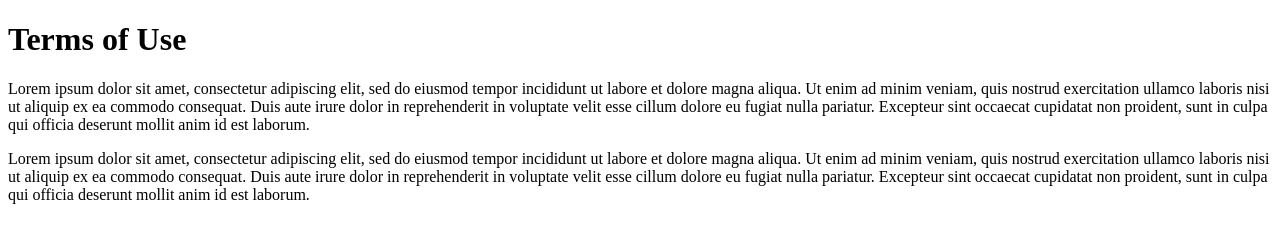
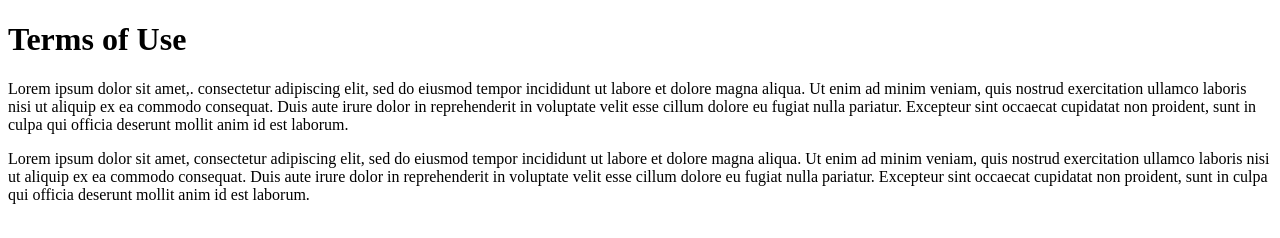
Before and after one commit to chinonsoisidore/masterclass, a plain HTML site: page terms.html in a window 1280 px wide. Drawn offline with Linux system fonts and the light colour scheme.

```diff
--- a/terms.html
+++ b/terms.html
@@ -7,7 +7,7 @@
 
 <body>
 <h1> Terms of Use </h1>
-<p> Lorem ipsum dolor sit amet, consectetur adipiscing elit, sed do eiusmod tempor incididunt ut labore et dolore magna aliqua. Ut enim ad minim veniam, quis nostrud exercitation ullamco laboris nisi ut aliquip ex ea commodo consequat. Duis aute irure dolor in reprehenderit in voluptate velit esse cillum dolore eu fugiat nulla pariatur. Excepteur sint occaecat cupidatat non proident, sunt in culpa qui officia deserunt mollit anim id est laborum.</p>
+<p> Lorem ipsum dolor sit amet,. consectetur adipiscing elit, sed do eiusmod tempor incididunt ut labore et dolore magna aliqua. Ut enim ad minim veniam, quis nostrud exercitation ullamco laboris nisi ut aliquip ex ea commodo consequat. Duis aute irure dolor in reprehenderit in voluptate velit esse cillum dolore eu fugiat nulla pariatur. Excepteur sint occaecat cupidatat non proident, sunt in culpa qui officia deserunt mollit anim id est laborum.</p>
 Lorem ipsum dolor sit amet, consectetur adipiscing elit, sed do eiusmod tempor incididunt ut labore et dolore magna aliqua. Ut enim ad minim veniam, quis nostrud exercitation ullamco laboris nisi ut aliquip ex ea commodo consequat. Duis aute irure dolor in reprehenderit in voluptate velit esse cillum dolore eu fugiat nulla pariatur. Excepteur sint occaecat cupidatat non proident, sunt in culpa qui officia deserunt mollit anim id est laborum.
 </body>
 
```
